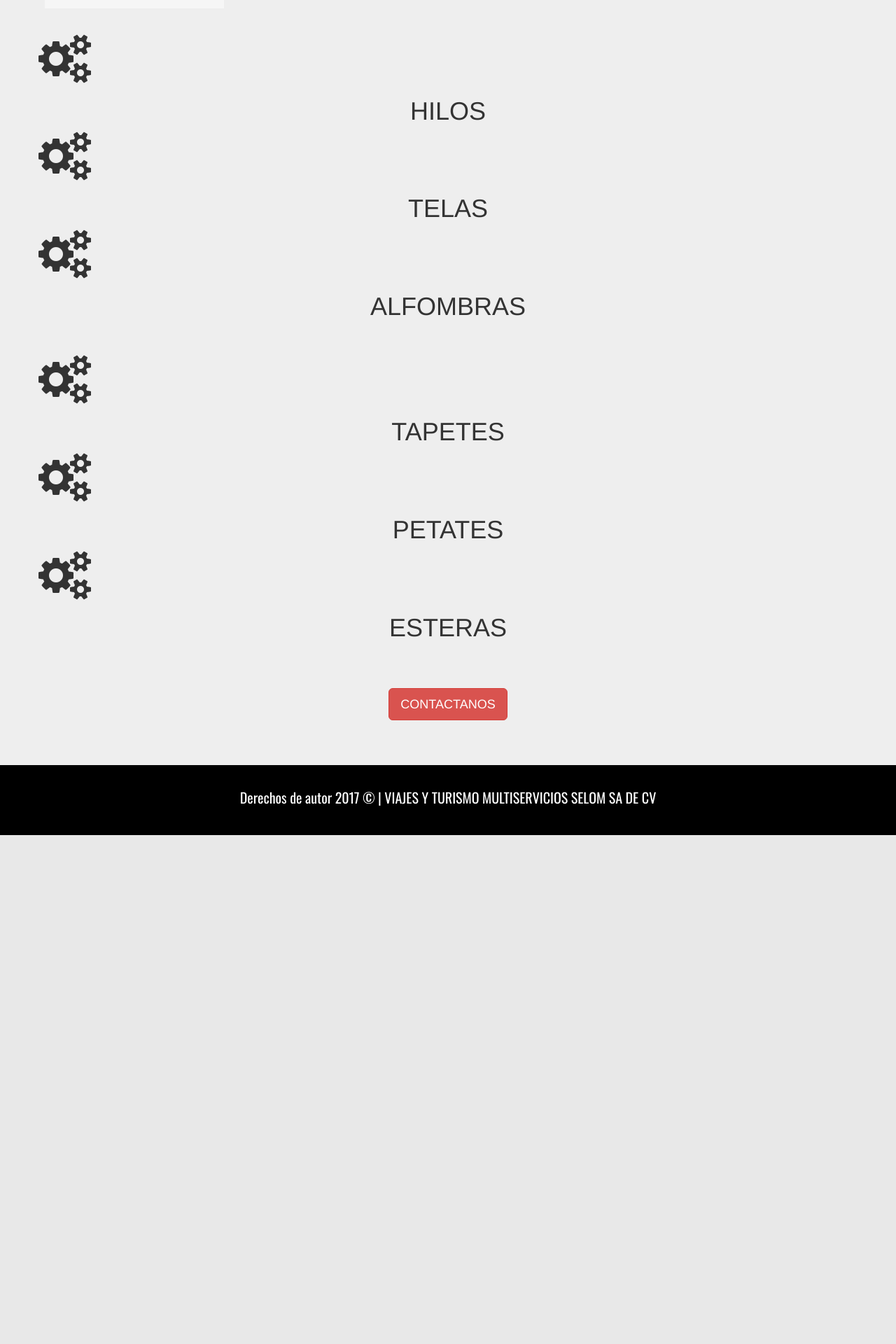
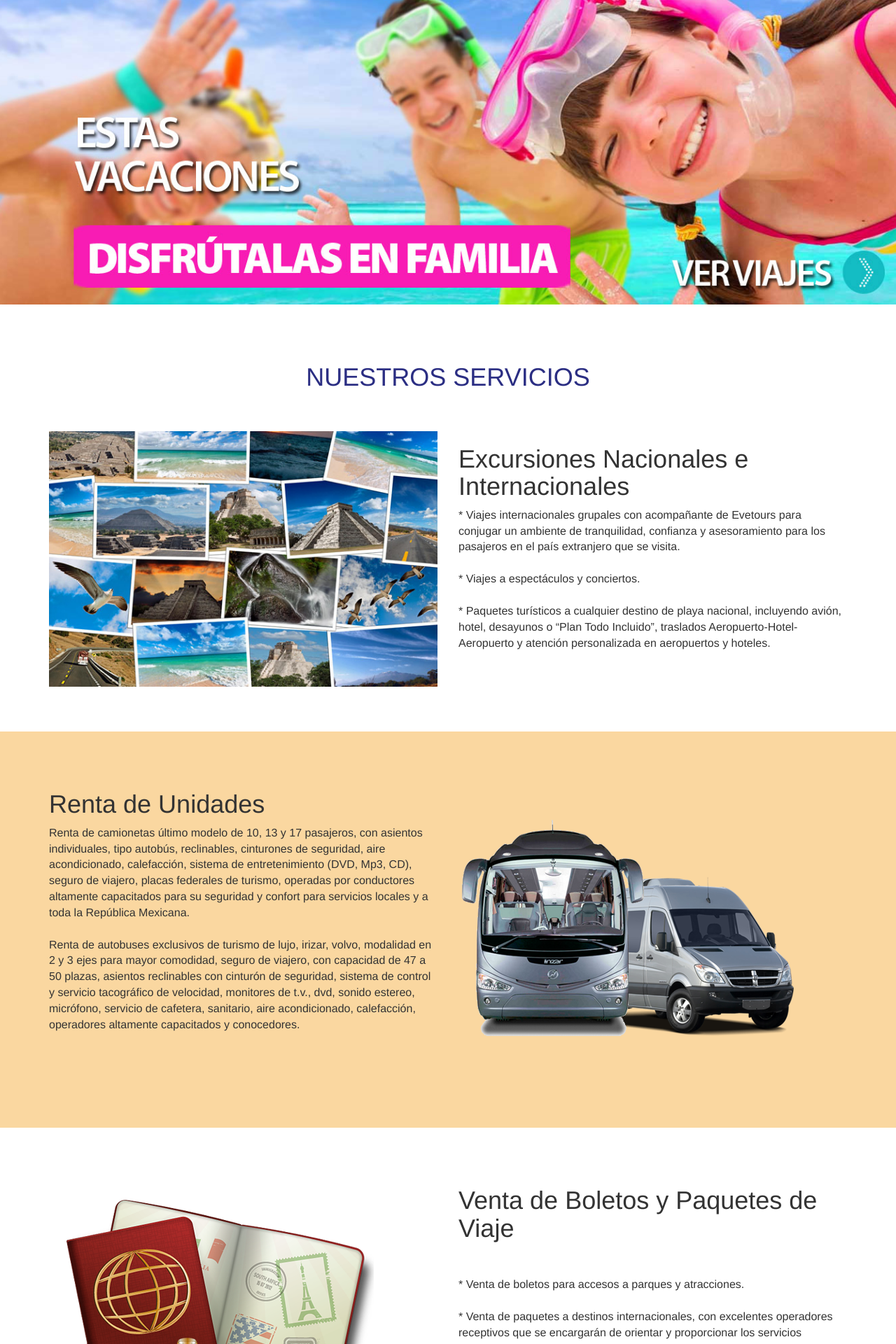
Before and after one commit to esteban1234/selom, a PHP site: page /vistas/servicios.php in a window 1280 px wide. Shown: the part 277-2197 px from the top of the page at 70% size. Before the commit the page ends 1470 px from the top, so only its background shows below. Run offline with PHP 8.4, Linux system fonts and the light colour scheme.

Commit message:
pagina lista

```diff
--- a/css/estilos.css
+++ b/css/estilos.css
@@ -142,8 +142,137 @@ footer p{
 .logos img{
   margin: 0 auto;
 }
+.texto{
+  font-size: 16px ;
+}
 /*------------------------------------------------------------------------------------------------*/
 /*-------------servicios-----------------*/
-
+.banners{
+  width: 100%;
+  height: 480px;
+  background: url(../img/slider4.jpg) no-repeat center ;
+  -webkit-background-size: cover;
+  -moz-background-size: cover;
+  -o-background-size: cover;
+  background-size: cover;
+  overflow: hidden;
+}
 /*------------------------------------------------------------------------------------------------*/
 /*--------------------contacto-----------------*/
+
+.mapa{
+  width: 100%;
+}
+.mapa iframe{
+  width: 100%;
+}
+
+input:focus ~ label, textarea:focus ~ label, input:valid ~ label, textarea:valid ~ label {
+    font-size: 0.75em;
+    color: #999;
+    top: -5px;
+    -webkit-transition: all 0.225s ease;
+    transition: all 0.225s ease;
+}
+
+.styled-input {
+    float: left;
+    width: 293px;
+    margin: 1rem 0;
+    position: relative;
+    border-radius: 4px;
+}
+
+@media only screen and (max-width: 768px){
+    .styled-input {
+        width:100%;
+    }
+}
+
+.styled-input label {
+    color: #999;
+    padding: 1.3rem 30px 1rem 30px;
+    position: absolute;
+    top: 10px;
+    left: 0;
+    -webkit-transition: all 0.25s ease;
+    transition: all 0.25s ease;
+    pointer-events: none;
+}
+
+.styled-input.wide {
+    width: 650px;
+    max-width: 100%;
+}
+
+input,
+textarea {
+    padding: 30px;
+    border: 0;
+    width: 100%;
+    font-size: 1rem;
+    /*background-color: #2d2d2d;*/
+    background-color: #2c3e50;
+    color: white;
+    border-radius: 4px;
+}
+
+input:focus,
+textarea:focus { outline: 0; }
+
+input:focus ~ span,
+textarea:focus ~ span {
+    width: 100%;
+    -webkit-transition: all 0.075s ease;
+    transition: all 0.075s ease;
+}
+
+textarea {
+    width: 100%;
+    min-height: 15em;
+}
+
+.input-container {
+    width: 650px;
+    max-width: 100%;
+    margin: 20px auto 25px auto;
+}
+
+.submit-btn {
+    float: right;
+    padding: 7px 35px;
+    border-radius: 60px;
+    display: inline-block;
+    background-color: #2c3e50;
+    color: white;
+    font-size: 18px;
+    cursor: pointer;
+    box-shadow: 0 2px 5px 0 rgba(0,0,0,0.06),
+              0 2px 10px 0 rgba(0,0,0,0.07);
+    -webkit-transition: all 300ms ease;
+    transition: all 300ms ease;
+}
+
+.submit-btn:hover {
+    transform: translateY(1px);
+    box-shadow: 0 1px 1px 0 rgba(0,0,0,0.10),
+              0 1px 1px 0 rgba(0,0,0,0.09);
+}
+
+@media (max-width: 768px) {
+    .submit-btn {
+        width:100%;
+        float: none;
+        text-align:center;
+    }
+}
+
+input[type=checkbox] + label {
+  color: #ccc;
+  font-style: italic;
+}
+
+input[type=checkbox]:checked + label {
+  color: #f00;
+  font-style: normal;
+}
--- a/vistas/servicios.php
+++ b/vistas/servicios.php
@@ -2,96 +2,112 @@
 <?php include 'encabezado2.php' ?>
 <body>
 
-   <nav class="navbar navbar-inverse" role="navigation">
+   <header>
+  <div class="fondo">
+    <figure class="logo pull-left">
+      <img src="../img/selom.png" alt="SELOM" class="img-responsive">
+    </figure>
+    <h1 class="pull-right tith">TURISMO Y VIAJES</h1>
+  </div>
+</header>
+
+<nav class="navbar navbar-default" role="navigation">
   <div class="navbar-header">
     <button type="button" class="navbar-toggle" data-toggle="collapse"
             data-target=".navbar-ex1-collapse">
-      <span class="sr-only">ZERBO</span>
+      <span class="sr-only">Desplegar navegación</span>
       <span class="icon-bar"></span>
       <span class="icon-bar"></span>
       <span class="icon-bar"></span>
     </button>
-    <!-- <a class="navbar-brand" href="#">ZERBO</a> -->
+    <a class="navbar-brand" href="../index.php">TURISMO Y VIAJES</a>
   </div>
   <div class="collapse navbar-collapse navbar-ex1-collapse">
     <ul class="nav navbar-nav">
-      <li><a href="../index.php">INDEX</a></li>
+      <li><a href="../index.php">INICIO</a></li>
       <li><a href="nosotros.php">NOSOTROS</a></li>
-      <li class="active"><a href="servicios.php">PRODUCTOS</a></li>
+      <li class="active"><a href="servicios.php">SERVICIOS</a></li>
       <li><a href="contacto.php">CONTACTO</a></li>
     </ul>
   </div>
 </nav>
+
 <div class="banners">
-  <div class="fondos">
-    <figure class="logo pull-left">
-      <img src="../img/zerbo.jpg" alt="ZERBO" class="img-responsive">
-    </figure>
-    <p class="textbh pull-right">Nos gusta trabajar en conjunto con nuestros clientes para lograr sus metas y superar sus expectativas.</p>
-    <div class="boton">
-      <a href="contacto.php"><button type="button" class="btn btn-danger btn-lg">CONTACTANOS</button></a>
+
+</div>
+
+<div class="section" style="padding: 5% 0%;">
+      <div class="container">
+        <h1 class="text-center tit">NUESTROS SERVICIOS</h1>
+        <div class="row">
+          <div class="col-md-6">
+            <img src="../img/serv1.jpg"
+            class="img-responsive">
+          </div>
+          <div class="col-md-6">
+            <h1>Excursiones Nacionales e Internacionales</h1>
+            <!-- <h3>A subtitle</h3> -->
+            <p class="texto">* Viajes internacionales grupales con acompañante de Evetours para conjugar un ambiente de tranquilidad, confianza y asesoramiento para los pasajeros en el país extranjero que se visita. <br><br>
+            * Viajes a espectáculos y conciertos.<br><br>
+            * Paquetes turísticos a cualquier destino de playa nacional, incluyendo avión, hotel, desayunos o “Plan Todo Incluido”, traslados Aeropuerto-Hotel-Aeropuerto y atención personalizada en aeropuertos y hoteles.</p>
+          </div>
         </div>
       </div>
     </div>
 
-<h1 class="text-center tit-p" style="margin-top: 5%;">PRODUCTOS</h1>
-<p class="subtit">En MANUFACTURERA TEXTILES ZERBO buscamos que tengas todo en un mismo lugar, por esto te invitamos a conocer los servicios que ofrecemos en nuestras tiendas.</p>
-
-<div class="section" style="padding: 5% 0px; background-color: #eeeeee;">
+    <div class="section" style="padding: 5% 0%; background-color:  #fad7a0 ;">
       <div class="container">
         <div class="row">
-          <div class="uno">
-            <div class="icono">
-              <i class="fa fa-cogs fa-5x" aria-hidden="true"></i>
+          <div class="col-md-6">
+            <h1>Renta de Unidades</h1>
+            <!-- <h3>A subtitle</h3> -->
+            <p class="texto">Renta de camionetas último modelo de 10, 13 y 17 pasajeros, con asientos individuales, tipo autobús, reclinables, cinturones de seguridad, aire acondicionado, calefacción, sistema de entretenimiento (DVD, Mp3, CD), seguro de viajero, placas federales de turismo, operadas por conductores altamente capacitados para su seguridad y confort para servicios locales y a toda la República Mexicana. <br><br>
+            Renta de autobuses exclusivos de turismo de lujo, irizar, volvo, modalidad en 2 y 3 ejes para mayor comodidad, seguro de viajero, con capacidad de 47 a 50 plazas, asientos reclinables con cinturón de seguridad, sistema de control y servicio tacográfico de velocidad, monitores de t.v., dvd, sonido estereo, micrófono, servicio de cafetera, sanitario, aire acondicionado, calefacción, operadores altamente capacitados y conocedores.</p>
           </div>
-            <h1 class="text-center">HILOS</h1>
-            <!-- <p class="textom">Comercializar productos de gran calidad a bajo costo, para confeccionar prendas y decorar su hogar.</p> -->
+          <div class="col-md-6">
+            <img src="../img/serv2.png"
+            class="img-responsive">
+          </div>
+        </div>
+      </div>
     </div>
 
-          <div class="dos">
-            <div class="icono">
-              <i class="fa fa-cogs fa-5x" aria-hidden="true"></i>
+    <div class="section" style="padding: 5% 0%;">
+      <div class="container">
+        <div class="row">
+          <div class="col-md-6">
+            <img src="../img/serv3.png"
+            class="img-responsive">
           </div>
-            <h1 class="text-center">TELAS</h1>
-            <!-- <p class="textom">Ser la empresa líder en el ramo textil, ofreciendo los precios más bajos garantizando la calidad y servicio.</p> -->
+          <div class="col-md-6">
+            <h1>Venta de Boletos y Paquetes de Viaje</h1> <br><br>
+            <!-- <h3>A subtitle</h3> -->
+            <p class="texto">* Venta de boletos para accesos a parques y atracciones. <br><br>
+            * Venta de paquetes a destinos internacionales, con excelentes operadores receptivos que se encargarán de orientar y proporcionar los servicios contratados por los pasajeros.<br><br>
+            * Venta de paquetes redondos de viajes.</p>
+          </div>
+        </div>
+      </div>
     </div>
 
-          <div class="tres">
-            <div class="icono">
-              <i class="fa fa-cogs fa-5x" aria-hidden="true"></i>
+    <div class="section" style="padding: 5% 0%; background-color:  #fad7a0 ;">
+      <div class="container">
+        <div class="row">
+          <div class="col-md-6">
+            <h1>Asesoria y Planeación de Viajes</h1>
+            <!-- <h3>A subtitle</h3> -->
+            <p class="texto">* Excursiones a grupos especiales, tanto a empresas de incentivos como escuela, asociaciones de pensionados, tercera edad, profesores, congresos o a familias numerosas. <br><br>
+            * Reservación de hoteles.<br><br>
+            * Asesoramiento y expedición de documentos obligatorios para realizar un viaje, como pasaporte y visa (aplican restricciones).<br><br>
+            * Venta de Pólizas de seguro médico y de viaje.</p>
           </div>
-            <h1 class="text-center">ALFOMBRAS</h1>
-            <!-- <p class="textom">Honestidad, Lealtad, Compromiso, Congruencia, Etica, Creatividad, Agilidad y Humildad.</p> -->
-          </div>
-        </div> <br><br>
-
-        <div class="row">
-          <div class="cuatro">
-            <div class="icono">
-              <i class="fa fa-cogs fa-5x" aria-hidden="true"></i>
-            </div>
-            <h1 class="text-center">TAPETES</h1>
-            <!-- <p class="textom">Comercializar productos de gran calidad a bajo costo, para confeccionar prendas y decorar su hogar.</p> -->
-          </div>
-
-          <div class="cinco">
-            <div class="icono">
-              <i class="fa fa-cogs fa-5x" aria-hidden="true"></i>
-            </div>
-            <h1 class="text-center">PETATES</h1>
-            <!-- <p class="textom">Ser la empresa líder en el ramo textil, ofreciendo los precios más bajos garantizando la calidad y servicio.</p> -->
-          </div>
-
-          <div class="seis">
-            <div class="icono">
-              <i class="fa fa-cogs fa-5x" aria-hidden="true"></i>
-            </div>
-            <h1 class="text-center">ESTERAS</h1>
-            <!-- <p class="textom">Honestidad, Lealtad, Compromiso, Congruencia, Etica, Creatividad, Agilidad y Humildad.</p> -->
+          <div class="col-md-6">
+            <img src="../img/serv4.png"
+            class="img-responsive">
           </div>
         </div>
-         <div clas="boton" style="text-align: center;margin-top: 5%;">
-      <a href="contacto.php"><button type="button" class="btn btn-danger btn-lg">CONTACTANOS</button></a>
+        <div class="boton" style="margin-top: 5%; text-align: center;">
+          <a href="contacto.php"><button type="button" class="btn btn-primary">¡SOLICITA UNA COTIZACION!</button></a>
         </div>
       </div>
     </div>
```
Also changed, not shown: vistas/contacto.php (+65 -62 lines), vistas/nosotros.php (+6 -9 lines), img/nosotros.jpg (added), img/serv1.jpg (added), img/serv2.png (added), img/serv3.png (added), img/serv4.png (added). Lines whose indentation alone changed are shown as unchanged.
